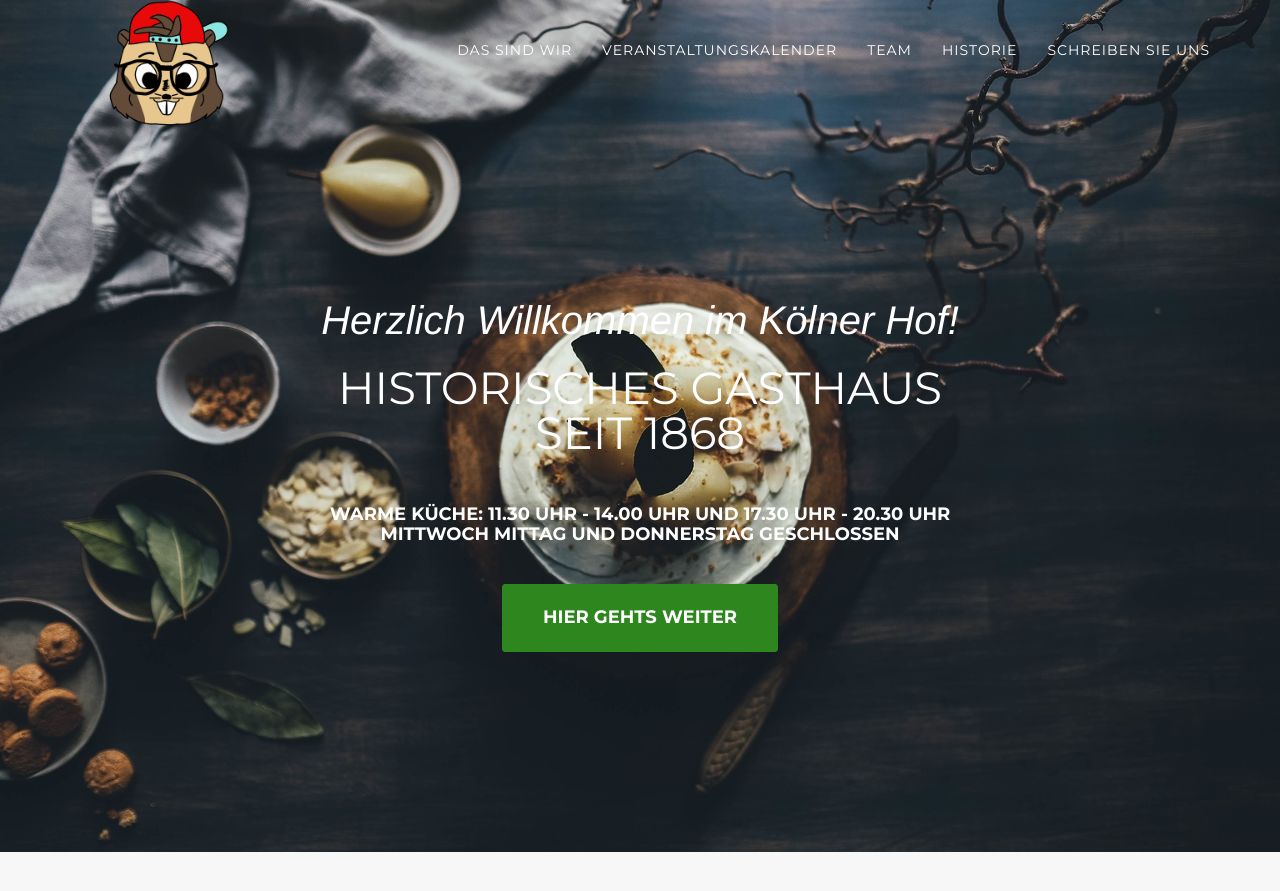
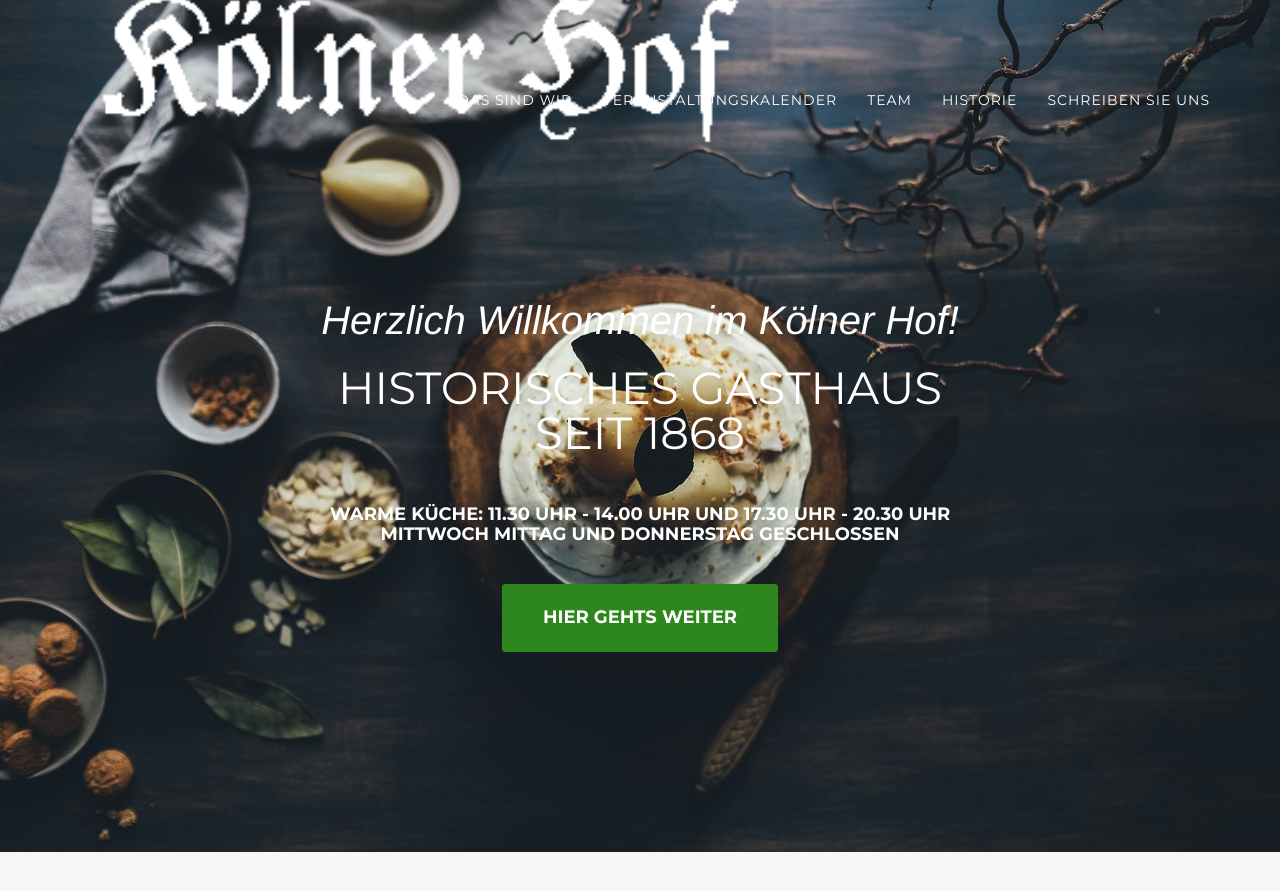
Before and after one commit to KoelnerHof/KoelnerHof.github.io, a Jekyll site: the page index.html, which Jekyll copies as it is, in a window 1280 px wide and 900 px high. Shown: the top 891 px of the window. Built offline with Jekyll 4.4.1, drawn with Linux system fonts in a browser that asks for light colours; nearby versions of some CDN libraries; some web fonts are replaced; library files that are not in the unit come from our copies.

Commit message:
no message

```diff
--- a/index.html
+++ b/index.html
@@ -53,7 +53,7 @@
             </button>
             <a class="navbar-brand page-scroll" href="#page-top"><img style="height: 1000%;
   width: auto;
-  margin-top: -70px;" src="img/logoprojekt1.png"></a>
+  margin-top: -70px;" src="img/KHS.png"></a>
         </div>
 
         <!-- Collect the nav links, forms, and other content for toggling -->
```
Also changed, not shown: img/logoprojekt1.png (deleted).
